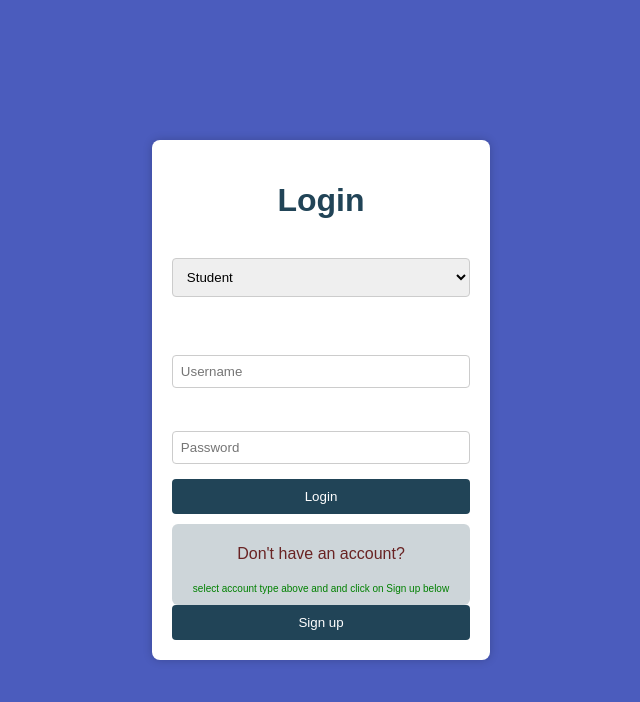
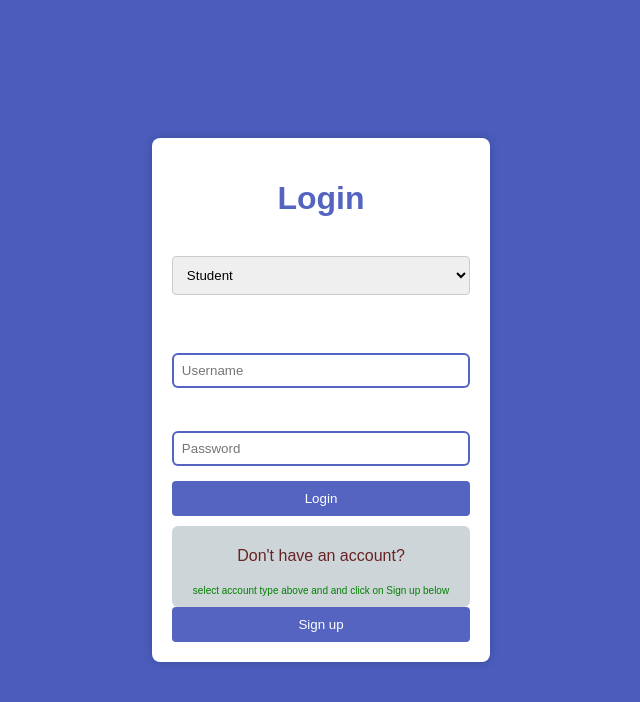
Before and after one commit to blessingsMlundira/e-learning_one, a React (Create React App) app: page /LoginPage in a window 1280 px wide. Shown: the top 702 px of the page, without its empty margins (339-979 px from the left). Built offline with nearby package versions, Linux system fonts and the light colour scheme.

Commit message:
Update Login.css

```diff
--- a/src/Login.css
+++ b/src/Login.css
@@ -21,7 +21,7 @@
   }
 
   h1 {
-    color: #214457;
+    color: rgba(75, 92, 189, 0.95);
   }
 
   label {
@@ -39,7 +39,7 @@
   }
 
   button {
-    background-color: #214457;
+    background-color: rgba(75, 92, 189, 0.95);
     color: white;
     padding: 10px;
     border: none;
@@ -71,7 +71,7 @@
     width: 100%;
     padding: 8px;
     margin-bottom: 15px;
-    border: 1px solid #ccc;
-    border-radius: 4px;
+    border: 2px solid rgba(75, 92, 189, 0.95);
+    border-radius: 6px;
     box-sizing: border-box;
   }
```
